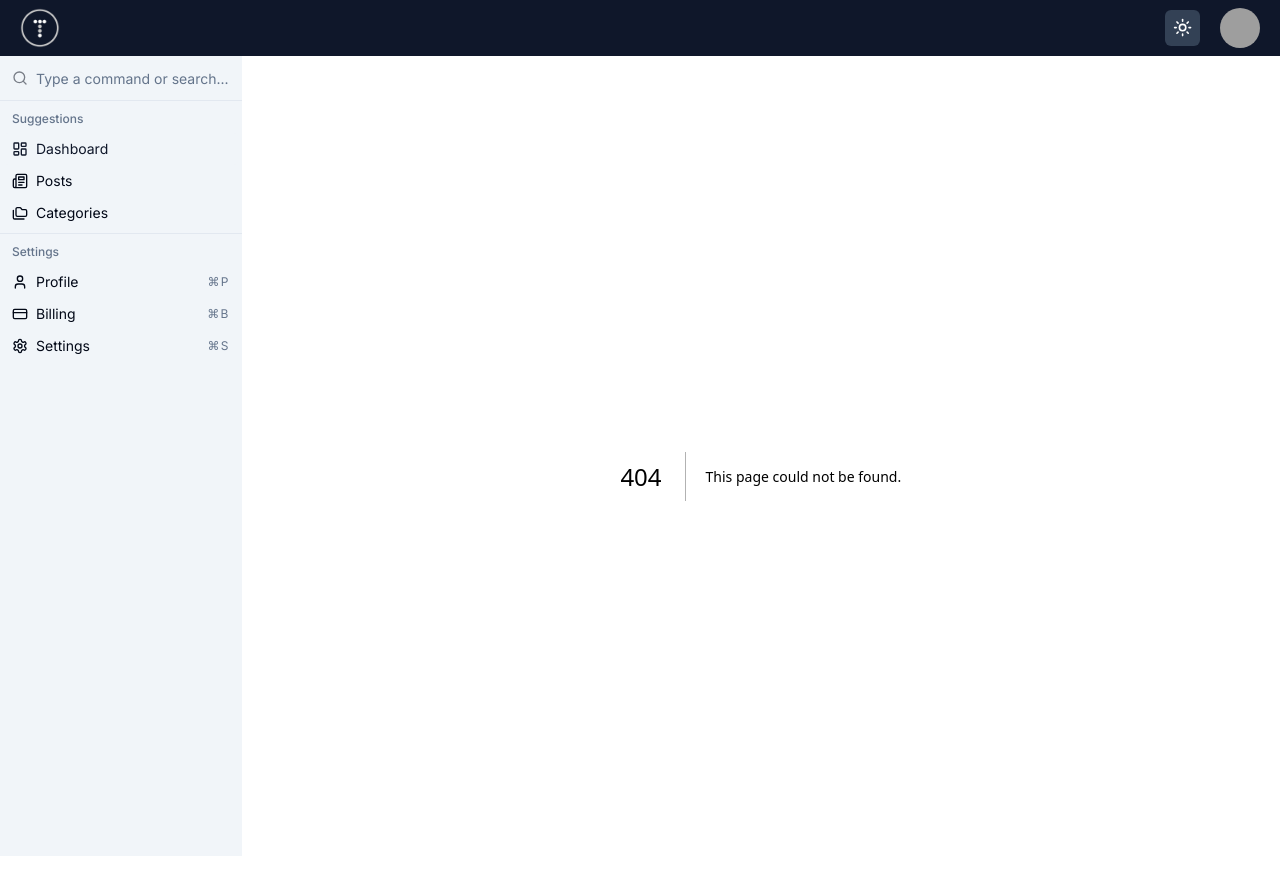
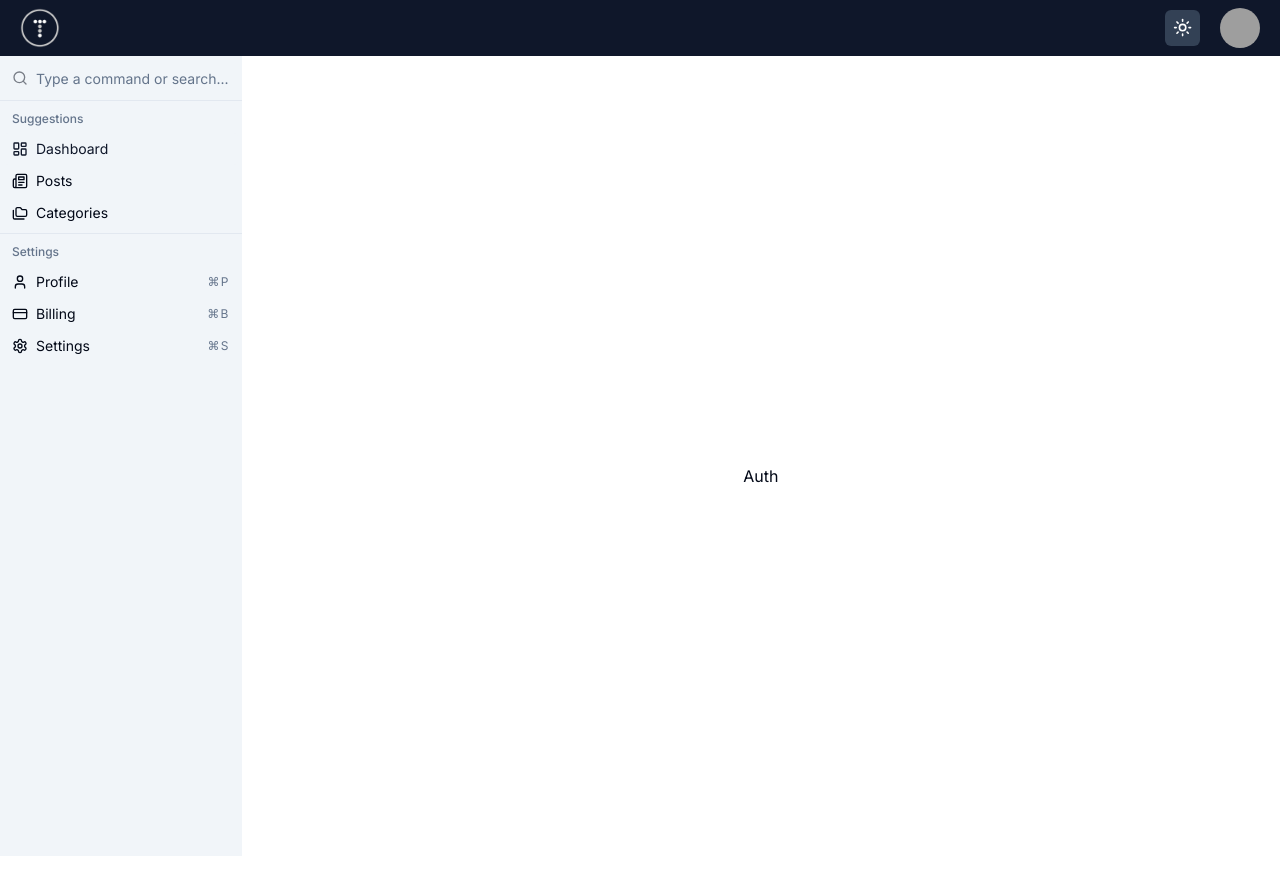
Before and after one commit to Annie-Huang/traversypress-ui, a Next.js app: page /auth in a window 1280 px wide. Before the commit this address had no page. Built offline with nearby package versions, Linux system fonts and the light colour scheme; grey boxes are pictures that could not be loaded.

Commit message:
Create a mock auth/page.tsx

```diff
--- /dev/null
+++ b/app/(auth)/auth/page.tsx
@@ -0,0 +1,7 @@
+import React from 'react';
+
+const AuthPage = () => {
+  return <div>Auth</div>;
+};
+
+export default AuthPage;
```
